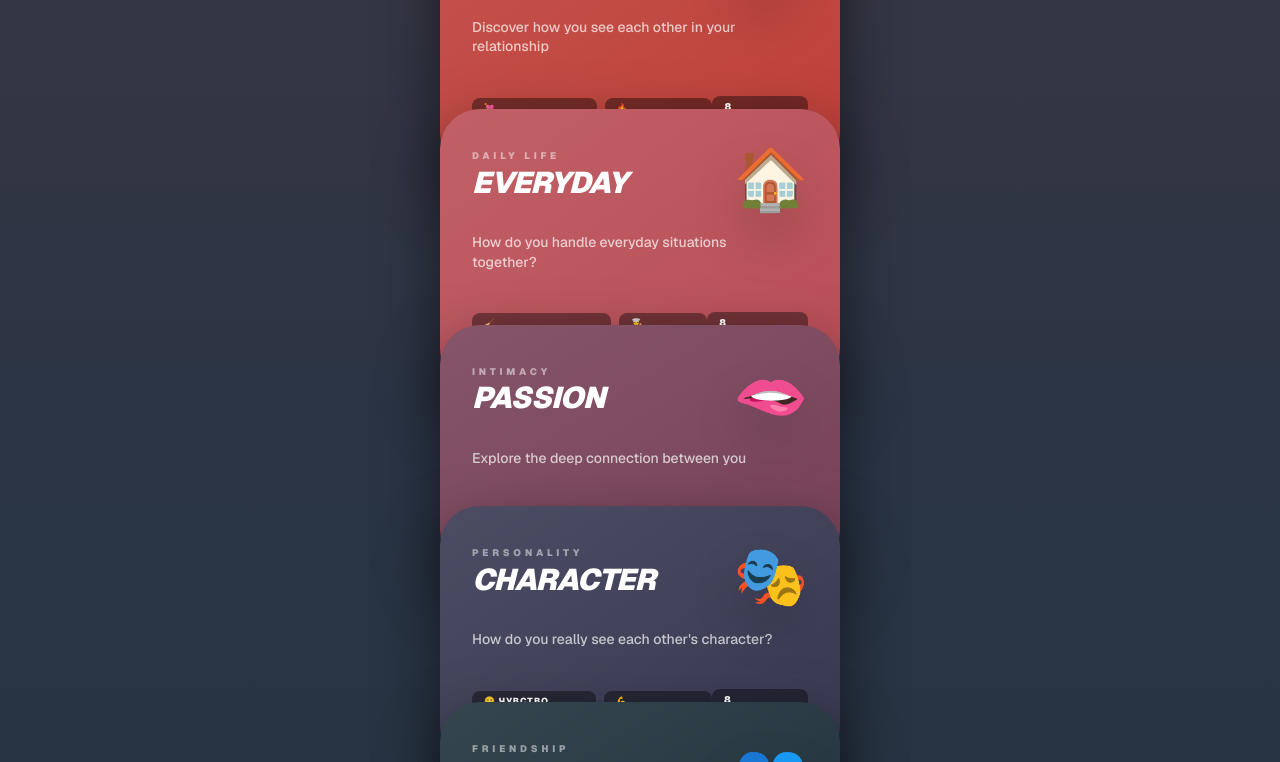
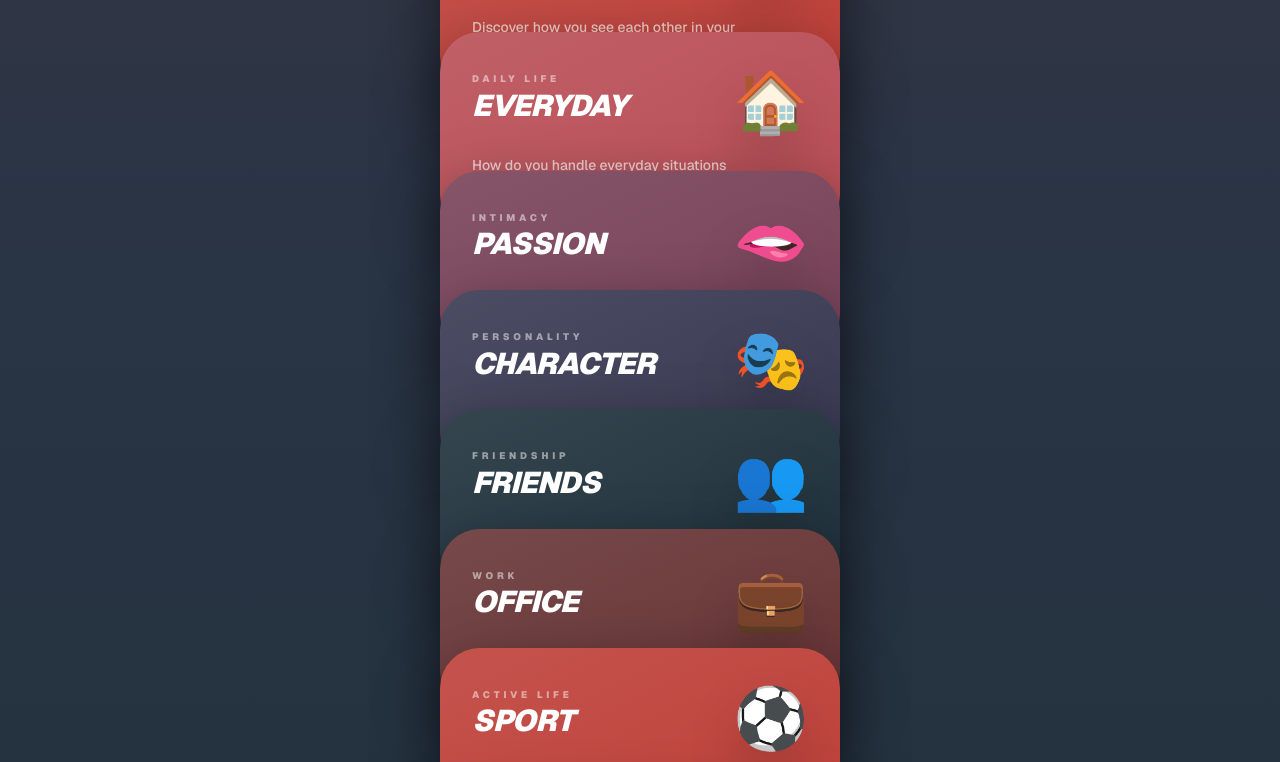
Before and after one commit to ivanshyla/knowing-you-app, a Next.js app: page / in a window 1280 px wide. Shown: the part 938-1700 px from the top of the page. Built offline with nearby package versions, Linux system fonts and the light colour scheme; no server answers.

Commit message:
fix: remove question tags from pack cards

```diff
--- a/app/page.tsx
+++ b/app/page.tsx
@@ -172,17 +172,6 @@ function PackCard({ pack, index, color }: { pack: QuestionPack; index: number; c
         </div>
 
         <p className="mt-6 text-sm text-white/70 font-medium leading-snug pr-8">{description}</p>
-
-        <div className="mt-10 flex items-center justify-between">
-          <div className="flex gap-2">
-            {pack.questions.slice(0, 2).map((q) => (
-              <span key={q.text} className="text-[0.55rem] font-black uppercase tracking-widest text-white bg-black/40 px-3 py-1 rounded-lg">
-                {q.icon} {q.text}
-              </span>
-            ))}
-          </div>
-          <span className="text-[0.6rem] font-black text-white bg-black/40 uppercase tracking-widest px-3 py-1 rounded-lg">{pack.questions.length} {t('common.questions')}</span>
-        </div>
       </div>
 
       <div className="absolute inset-0 bg-gradient-to-br from-white/10 to-transparent pointer-events-none" />
```
